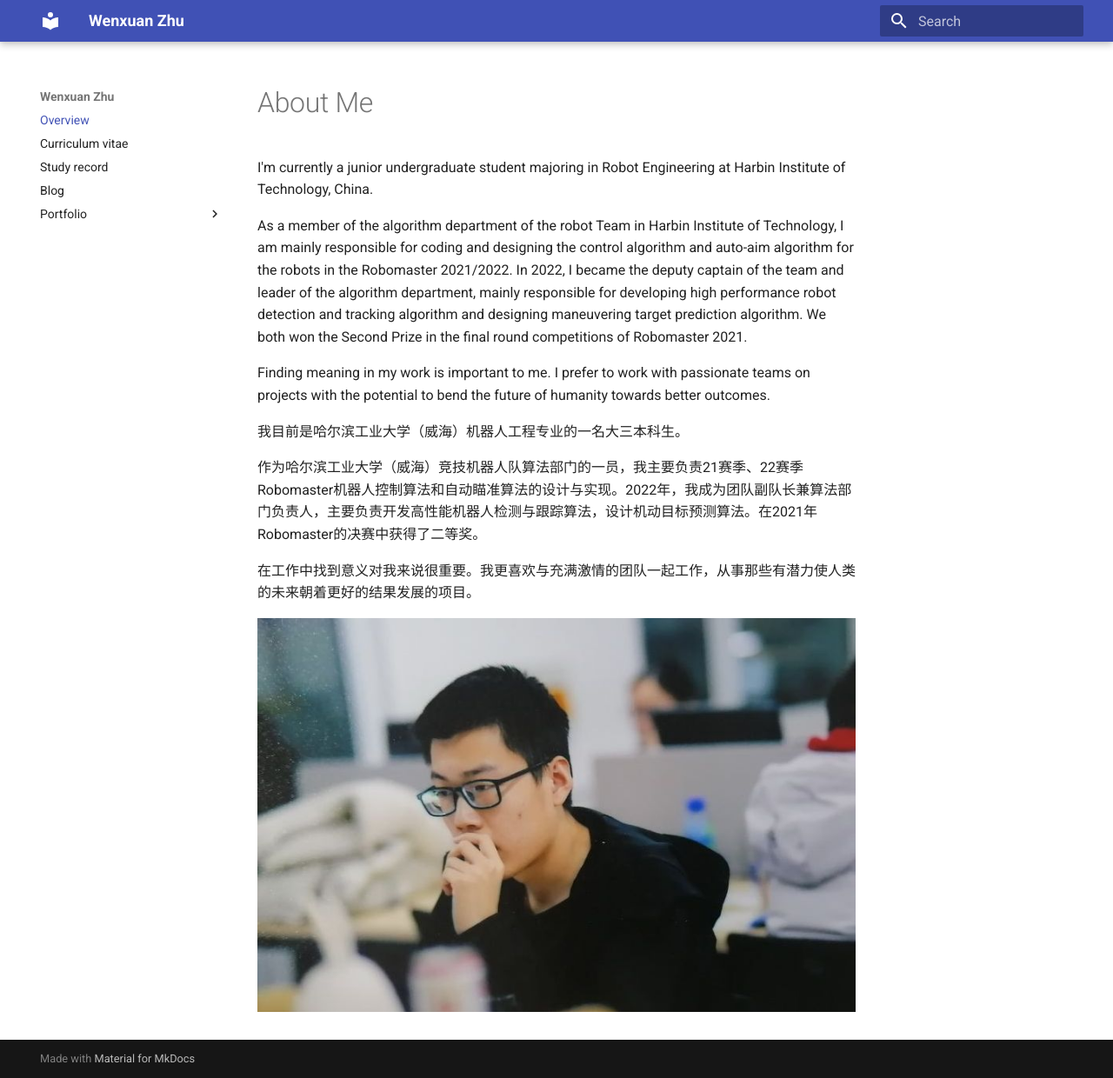
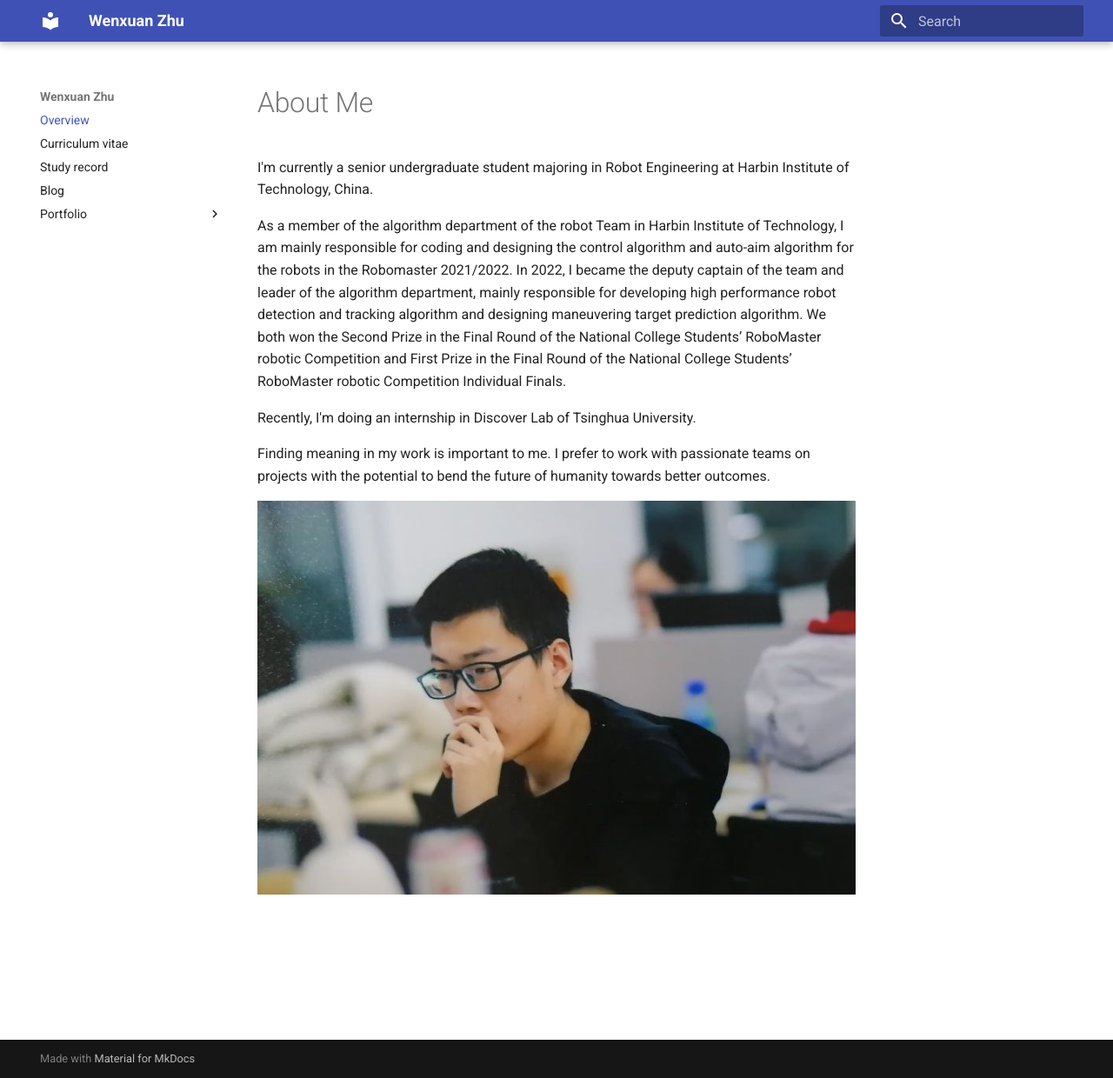
Before and after one commit to skywalker-dell/personal-page, an MkDocs documentation site: the page built from docs/index.md, in a window 1280 px wide and 1240 px high. Shown: the whole window at 87% size. Built offline with MkDocs 1.6.1 and Material for MkDocs 9.7.7, drawn with Linux system fonts in a browser that asks for light colours.

Commit message:
fine tuning

```diff
--- a/docs/index.md
+++ b/docs/index.md
@@ -1,16 +1,18 @@
 # About Me
 
-I'm currently a junior undergraduate student majoring in Robot Engineering at Harbin Institute of Technology, China.
+I'm currently a senior undergraduate student majoring in Robot Engineering at Harbin Institute of Technology, China.
 
-As a member of the algorithm department of the robot Team in Harbin Institute of Technology, I am mainly responsible for coding and designing the control algorithm and auto-aim algorithm for the robots in the Robomaster 2021/2022. In 2022, I became the deputy captain of the team and leader of the algorithm department, mainly responsible for developing high performance robot detection and tracking algorithm and designing maneuvering target prediction algorithm. We both won the Second Prize in the final round competitions of Robomaster 2021.
+As a member of the algorithm department of the robot Team in Harbin Institute of Technology, I am mainly responsible for coding and designing the control algorithm and auto-aim algorithm for the robots in the Robomaster 2021/2022. In 2022, I became the deputy captain of the team and leader of the algorithm department, mainly responsible for developing high performance robot detection and tracking algorithm and designing maneuvering target prediction algorithm. We both won the Second Prize in the Final Round of the National College Students’ RoboMaster robotic Competition and First Prize in the Final Round of the National College Students’ RoboMaster robotic Competition Individual Finals.
+
+Recently, I'm doing an internship in Discover Lab of Tsinghua University.
 
 Finding meaning in my work is important to me. I prefer to work with passionate teams on projects with the potential to bend the future of humanity towards better outcomes.
 
-我目前是哈尔滨工业大学（威海）机器人工程专业的一名大三本科生。
+<!-- 我目前是哈尔滨工业大学（威海）机器人工程专业的一名大三本科生。
 
 作为哈尔滨工业大学（威海）竞技机器人队算法部门的一员，我主要负责21赛季、22赛季Robomaster机器人控制算法和自动瞄准算法的设计与实现。2022年，我成为团队副队长兼算法部门负责人，主要负责开发高性能机器人检测与跟踪算法，设计机动目标预测算法。在2021年Robomaster的决赛中获得了二等奖。
 
-在工作中找到意义对我来说很重要。我更喜欢与充满激情的团队一起工作，从事那些有潜力使人类的未来朝着更好的结果发展的项目。
+在工作中找到意义对我来说很重要。我更喜欢与充满激情的团队一起工作，从事那些有潜力使人类的未来朝着更好的结果发展的项目。 -->
 
 <!-- Hoping to contribute to open source robotics. -->
 
```
Also changed, not shown: docs/study_record.md (+1 -1 lines).
